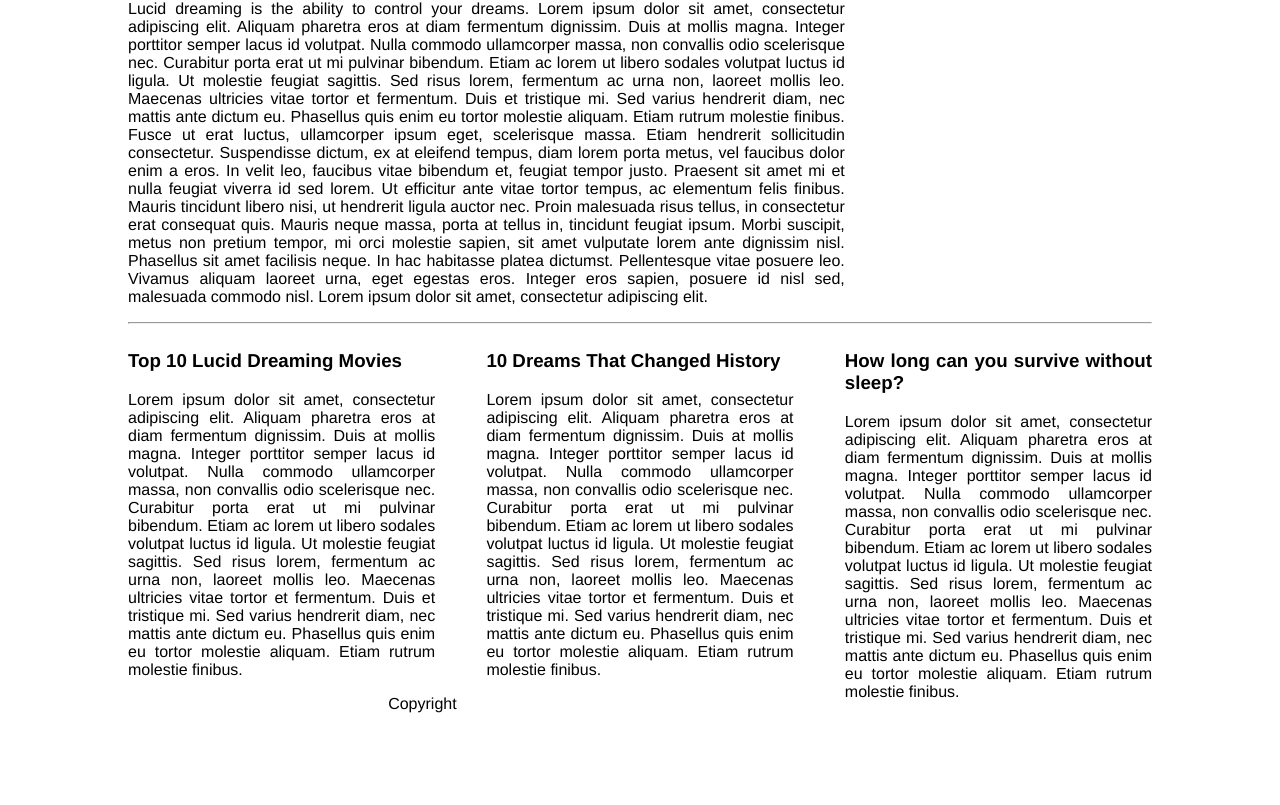
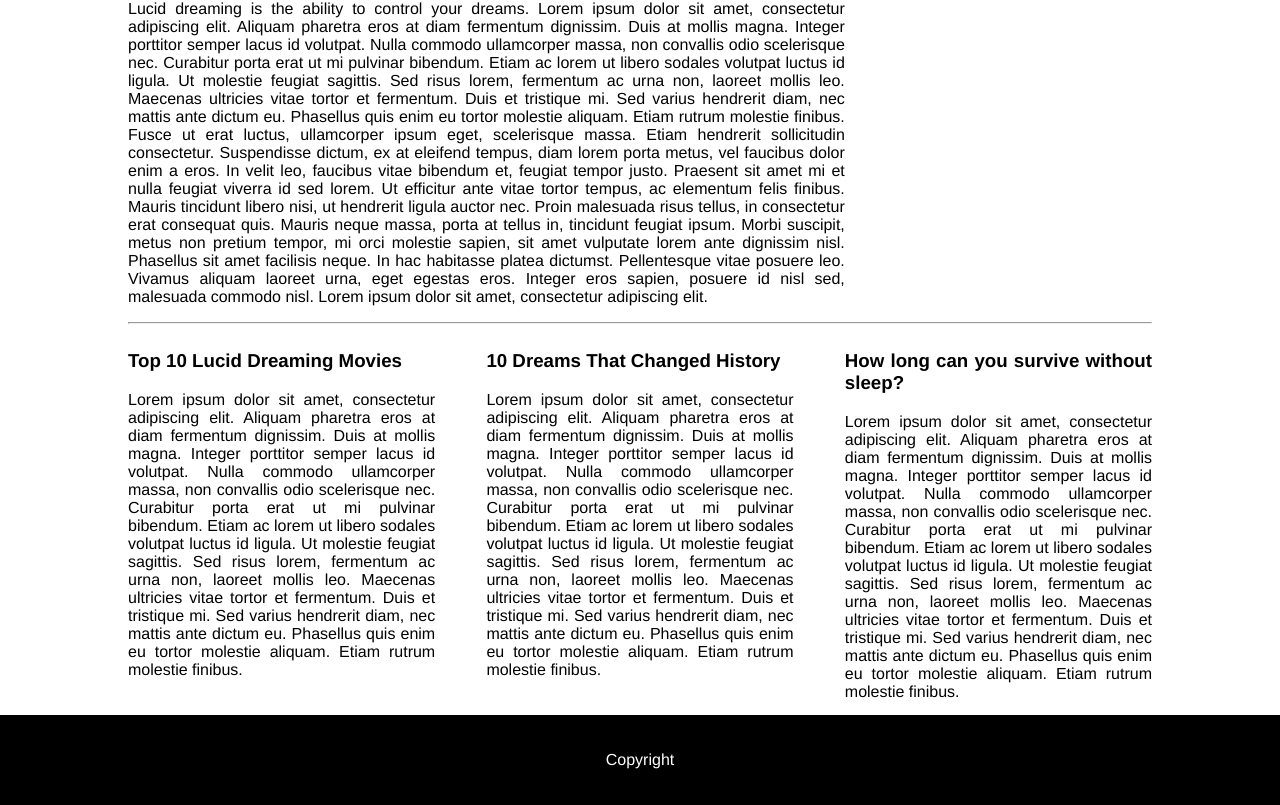
Before and after one commit to SamanthaContreras/SamanthaContreras.github.io, a plain HTML site: page index.html in a window 1280 px wide. Shown: the part 702-1507 px from the top of the page. Before the commit the page ends 1419 px from the top, so only its background shows below. Drawn offline with Linux system fonts and the light colour scheme.

Commit message:
Estilización de footer

```diff
--- a/css/style.css
+++ b/css/style.css
@@ -110,7 +110,7 @@ section {
 	display: block;
 	clear: right;
 	width: 100%;
-	margin-bottom: 20px;
+
 }
 
 hr {
@@ -123,6 +123,7 @@ section article {
 	width: 30%;
 	text-align: justify;
 	margin-right: 5%;
+	padding-bottom: 20px;
 }
 
 section article:last-child{
@@ -133,5 +134,10 @@ section article:last-child{
 footer {
 	clear:left;
 	margin-top: 40px;
+	margin-bottom: 0;
 	text-align: center;
+	background-color: black;
+	padding: 20px;
+	padding-bottom: 20px;
+	color: white;
 }
```
